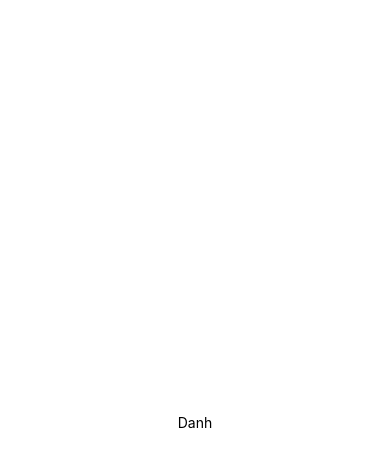
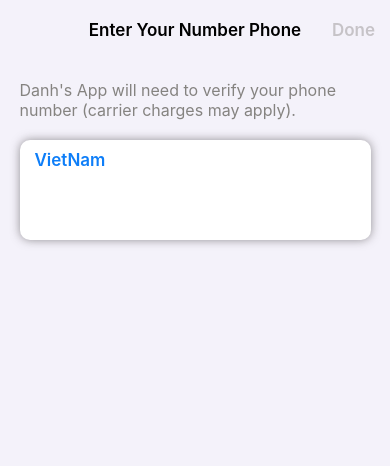
Before and after one commit to danhnc1302/OTP_PhoneAuthentication_Firebase, a React Native app: screen /Login in a window 390 px wide. Shown: the top 466 px of the page. Built offline with nearby package versions, Linux system fonts and the light colour scheme.

Commit message:
Login Screen is building

```diff
--- a/App.jsx
+++ b/App.jsx
@@ -1,27 +1,15 @@
 import React from 'react';
-import {
-  SafeAreaView,
-  ScrollView,
-  StatusBar,
-  StyleSheet,
-  Text,
-  View,
-} from 'react-native';
+import AppNavigation from "./src/navigation"
+import { StatusBar } from 'react-native';
 
 function App() {
 
   return (
-    <View style={{
-      flex: 1,
-      justifyContent: 'center',
-      alignItems: 'center'
-    }}>
-      <Text>Danh</Text>
-    </View>
+    <>
+      <AppNavigation />
+      <StatusBar backgroundColor="#F4F2FA" barStyle="dark-content" />
+    </>
   );
 }
 
-const styles = StyleSheet.create({
-});
-
 export default App;
--- a/package.json
+++ b/package.json
@@ -30,6 +30,7 @@
     "react-native-screens": "^3.31.1",
     "react-native-simple-toast": "^3.3.1",
     "react-native-svg": "^15.2.0",
+    "react-native-vector-icons": "^10.1.0",
     "uuid": "^9.0.1"
   },
   "devDependencies": {
--- /dev/null
+++ b/src/navigation/index.js
@@ -0,0 +1,24 @@
+
+import * as React from 'react';
+import { NavigationContainer } from '@react-navigation/native';
+import { createStackNavigator } from '@react-navigation/stack';
+
+import LoginScreen from '../screens/auth/LoginScreen';
+import OtpInputScreen from '../screens/auth/OtpInputScreen';
+import OtpVerificationScreen from '../screens/auth/OtpVerificationScreen';
+
+const Stack = createStackNavigator();
+
+const AppNavigation = () => {
+    return (
+        <NavigationContainer>
+            <Stack.Navigator initialRouteName='Login' screenOptions={{ headerShown: false }}>
+                <Stack.Screen name="Login" component={LoginScreen} />
+                <Stack.Screen name="OtpInput" component={OtpInputScreen} />
+                <Stack.Screen name="OtpVerification" component={OtpVerificationScreen} />
+            </Stack.Navigator>
+        </NavigationContainer>
+    )
+}
+
+export default AppNavigation;
--- a/src/screens/auth/LoginScreen.js
+++ b/src/screens/auth/LoginScreen.js
@@ -0,0 +1,86 @@
+import React from 'react'
+import { StyleSheet, Text, View,TouchableOpacity } from 'react-native'
+
+
+const LoginScreen = () => {
+    return (
+        <View style={styles.container}>
+            <View style={styles.header}>
+                <Text style={styles.title}>Enter Your Number Phone</Text>
+                <Text style={styles.subTitle}>Done</Text>
+            </View>
+            <Text style={styles.description}>{"Danh's App will need to verify your phone number (carrier charges may apply)."}</Text>
+            <View style={styles.inputContainer}>
+                <TouchableOpacity style={styles.touch}>
+                    <Text style={styles.countryName}>
+                        VietNam
+                    </Text>
+                </TouchableOpacity>
+            </View>
+        </View>
+    )
+}
+
+export default LoginScreen
+
+const styles = StyleSheet.create({
+    container: {
+        flex: 1,
+        backgroundColor: "#F4F2FA"
+    },
+    header: {
+        width: "100%",
+        height: 60,
+        justifyContent: "center",
+        alignItems: "center"
+    },
+    title: {
+        color: "#000000",
+        fontSize: 17,
+        fontWeight: "600"
+    },
+    subTitle: {
+        color: "#C6C3C7",
+        fontSize: 17,
+        fontWeight: "600",
+        position: "absolute",
+        right: 15
+    },
+    description: {
+        color: "#858380",
+        fontSize: 16,
+        fontWeight: "400",
+        width: "90%",
+        alignSelf: "center",
+        marginTop: 20
+    },
+    inputContainer: {
+        width: "90%",
+        backgroundColor: "#ffffff",
+        height: 100,
+        marginTop: 20,
+        alignSelf: "center",
+        borderRadius: 10,
+        shadowColor: "#817E82",
+        shadowOffset: {
+            width: 0,
+            height: 0
+        },
+        shadowOpacity: 0.85,
+        shadowRadius: 10,
+        elevation: 4,
+        paddingHorizontal: 15
+    },
+    touch: {
+        height: 40,
+        flexDirection: 'row',
+        width: "100%",
+        justifyContent: "space-between",
+        alignItems: "center"
+    },
+    countryName: {
+        color: "#0E7EF8",
+        fontSize: 17,
+        fontWeight: "600"
+    }
+})
--- a/src/screens/auth/OtpInputScreen.js
+++ b/src/screens/auth/OtpInputScreen.js
@@ -0,0 +1,14 @@
+import { StyleSheet, Text, View } from 'react-native'
+import React from 'react'
+
+const OtpInputScreen = () => {
+  return (
+    <View>
+      <Text>OtpInputScreen</Text>
+    </View>
+  )
+}
+
+export default OtpInputScreen
+
+const styles = StyleSheet.create({})
--- a/src/screens/auth/OtpVerificationScreen.js
+++ b/src/screens/auth/OtpVerificationScreen.js
@@ -0,0 +1,14 @@
+import { StyleSheet, Text, View } from 'react-native'
+import React from 'react'
+
+const OtpVerificationScreen = () => {
+  return (
+    <View>
+      <Text>OtpVerificationScreen</Text>
+    </View>
+  )
+}
+
+export default OtpVerificationScreen
+
+const styles = StyleSheet.create({})
```
Also changed, not shown: 2 other files (tests, documents, lock files or other folders).
